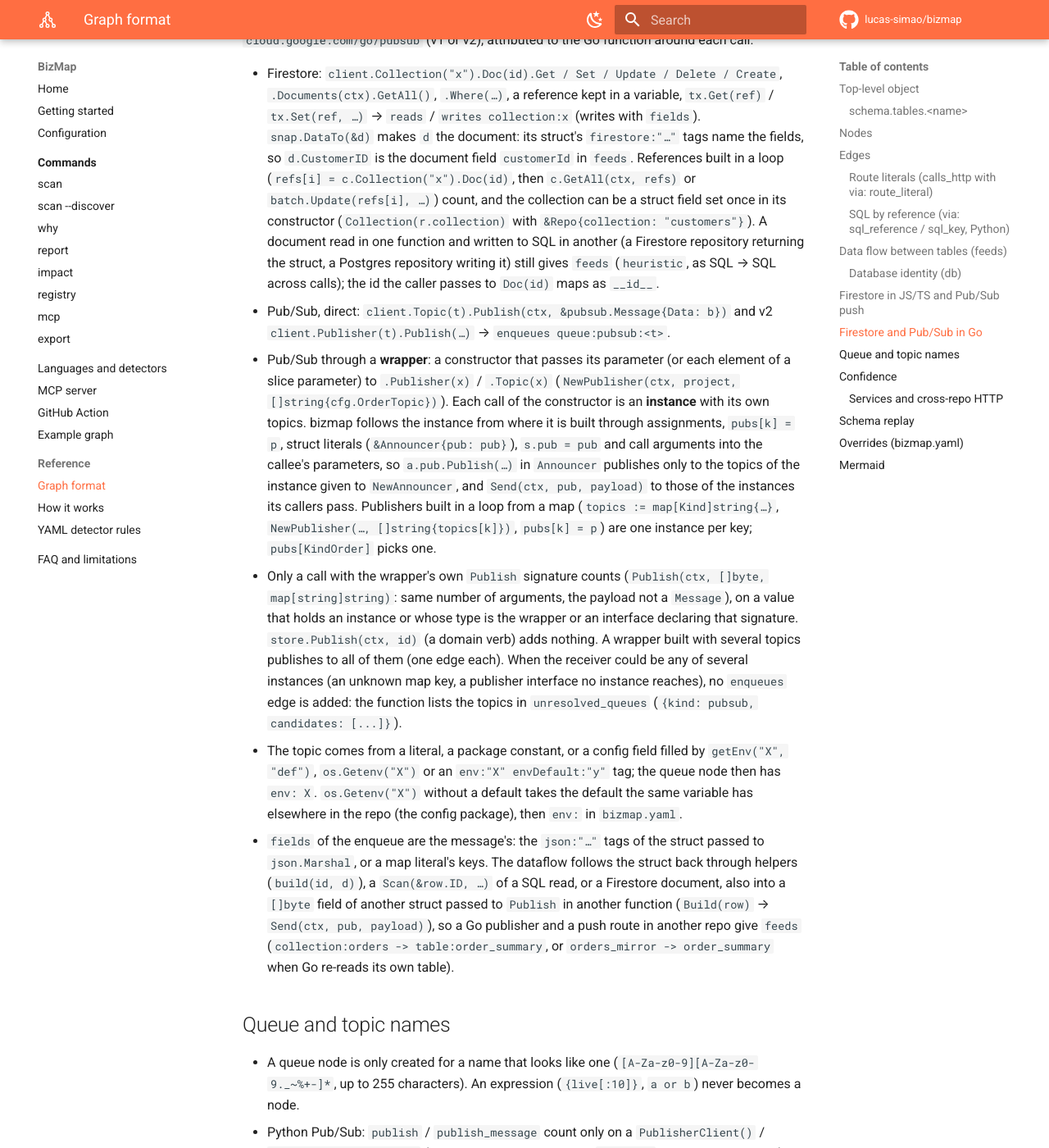
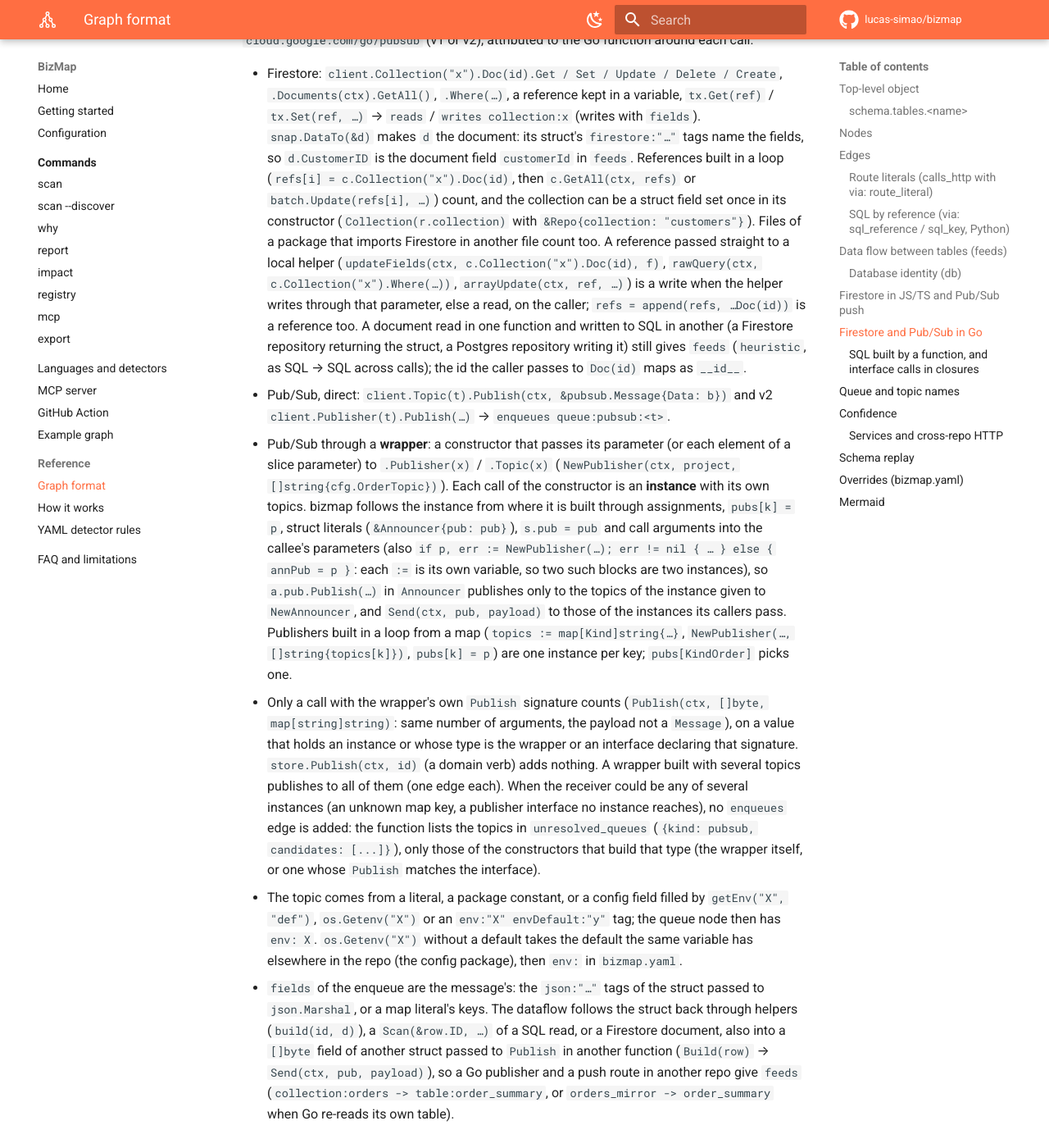
Before and after one commit to lucas-simao/bizmap, an MkDocs documentation site: the page built from docs/graph-schema.md, in a window 1280 px wide and 1400 px high, scrolled down 9971 px. Shown: the whole window at 82% size. Built offline with MkDocs 1.6.1 and Material for MkDocs 9.7.7, drawn with Linux system fonts in a browser that asks for light colours; comment, search, counter and statistics services are not loaded; some of the changed text lies outside the part shown.

Commit message:
docs: if/else publishers, built SQL, closure interface calls, Firestore helpers
Co-Authored-By: Claude Opus 5.5 <noreply@anthropic.com>
Claude-Session: https://claude.ai/code/session_01BbdLdRhQ7KEy8dTNahnuRH

```diff
--- a/docs/graph-schema.md
+++ b/docs/graph-schema.md
@@ -342,7 +342,12 @@ each call:
   built in a loop (`refs[i] = c.Collection("x").Doc(id)`, then
   `c.GetAll(ctx, refs)` or `batch.Update(refs[i], …)`) count, and the
   collection can be a struct field set once in its constructor
-  (`Collection(r.collection)` with `&Repo{collection: "customers"}`). A
+  (`Collection(r.collection)` with `&Repo{collection: "customers"}`). Files of
+  a package that imports Firestore in another file count too. A reference
+  passed straight to a local helper (`updateFields(ctx, c.Collection("x").Doc(id),
+  f)`, `rawQuery(ctx, c.Collection("x").Where(…))`, `arrayUpdate(ctx, ref, …)`)
+  is a write when the helper writes through that parameter, else a read, on
+  the caller; `refs = append(refs, …Doc(id))` is a reference too. A
   document read in one function and written to SQL in another (a Firestore
   repository returning the struct, a Postgres repository writing it) still
   gives `feeds` (`heuristic`, as SQL → SQL across calls); the id the caller
@@ -355,7 +360,9 @@ each call:
   constructor is an **instance** with its own topics. bizmap follows the
   instance from where it is built through assignments, `pubs[k] = p`, struct
   literals (`&Announcer{pub: pub}`), `s.pub = pub` and call arguments into
-  the callee's parameters, so `a.pub.Publish(…)` in `Announcer` publishes only
+  the callee's parameters (also `if p, err := NewPublisher(…); err != nil { … }
+  else { annPub = p }`: each `:=` is its own variable, so two such blocks are
+  two instances), so `a.pub.Publish(…)` in `Announcer` publishes only
   to the topics of the instance given to `NewAnnouncer`, and
   `Send(ctx, pub, payload)` to those of the instances its callers pass.
   Publishers built in a loop from a map (`topics := map[Kind]string{…}`,
@@ -369,7 +376,9 @@ each call:
   publishes to all of them (one edge each). When the receiver could be any of
   several instances (an unknown map key, a publisher interface no instance
   reaches), no `enqueues` edge is added: the function lists the topics in
-  `unresolved_queues` (`{kind: pubsub, candidates: [...]}`).
+  `unresolved_queues` (`{kind: pubsub, candidates: [...]}`), only those of the
+  constructors that build that type (the wrapper itself, or one whose
+  `Publish` matches the interface).
 - The topic comes from a literal, a package constant, or a config field filled
   by `getEnv("X", "def")`, `os.Getenv("X")` or an `env:"X" envDefault:"y"`
   tag; the queue node then has `env: X`. `os.Getenv("X")` without a default
@@ -383,6 +392,22 @@ each call:
   payload)`), so a Go publisher and a push route in another
   repo give `feeds` (`collection:orders -> table:order_summary`, or
   `orders_mirror -> order_summary` when Go re-reads its own table).
+
+### SQL built by a function, and interface calls in closures
+
+- A Go function returning write SQL text (`return "INSERT INTO orders_mirror (" +
+  strings.Join(names, ", ") + …`, also through `fmt.Sprintf`) is a SQL
+  builder; a call passing its result to `Queue` (`pgx.Batch`), `Exec`,
+  `Query`… is `writes table:orders_mirror` (`confidence: inferred`, `via:
+  <builder>`), table level since the columns are built at run time. A
+  literal write passed to `batch.Queue(…)` is a write as well.
+- `x.M(…)` on a closure parameter whose type is an interface
+  (`func(ctx context.Context, tx models.OrderMirrorTx) error { … }`) gets
+  `calls` to the one type that implements every method of that interface
+  (`via: interface`).
+- The dataflow follows both: a Firestore document read in a closure, mapped
+  by a helper and written through the built SQL gives a table-level `feeds
+  collection:orders -> table:orders_mirror` (`heuristic`, no `column_map`).
 
 ## Queue and topic names
 
```
Also changed, not shown: CHANGELOG.md (+11 -0 lines).
